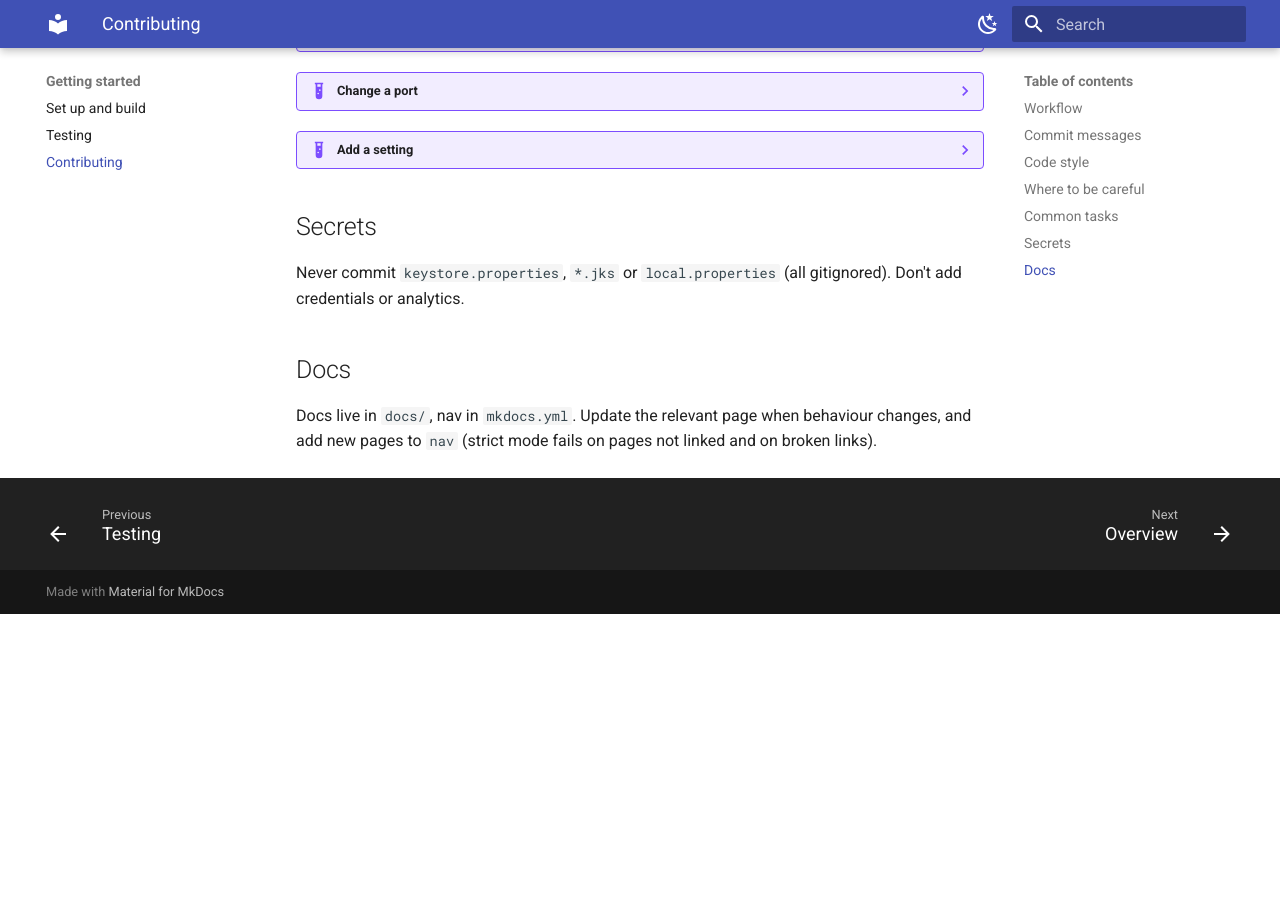
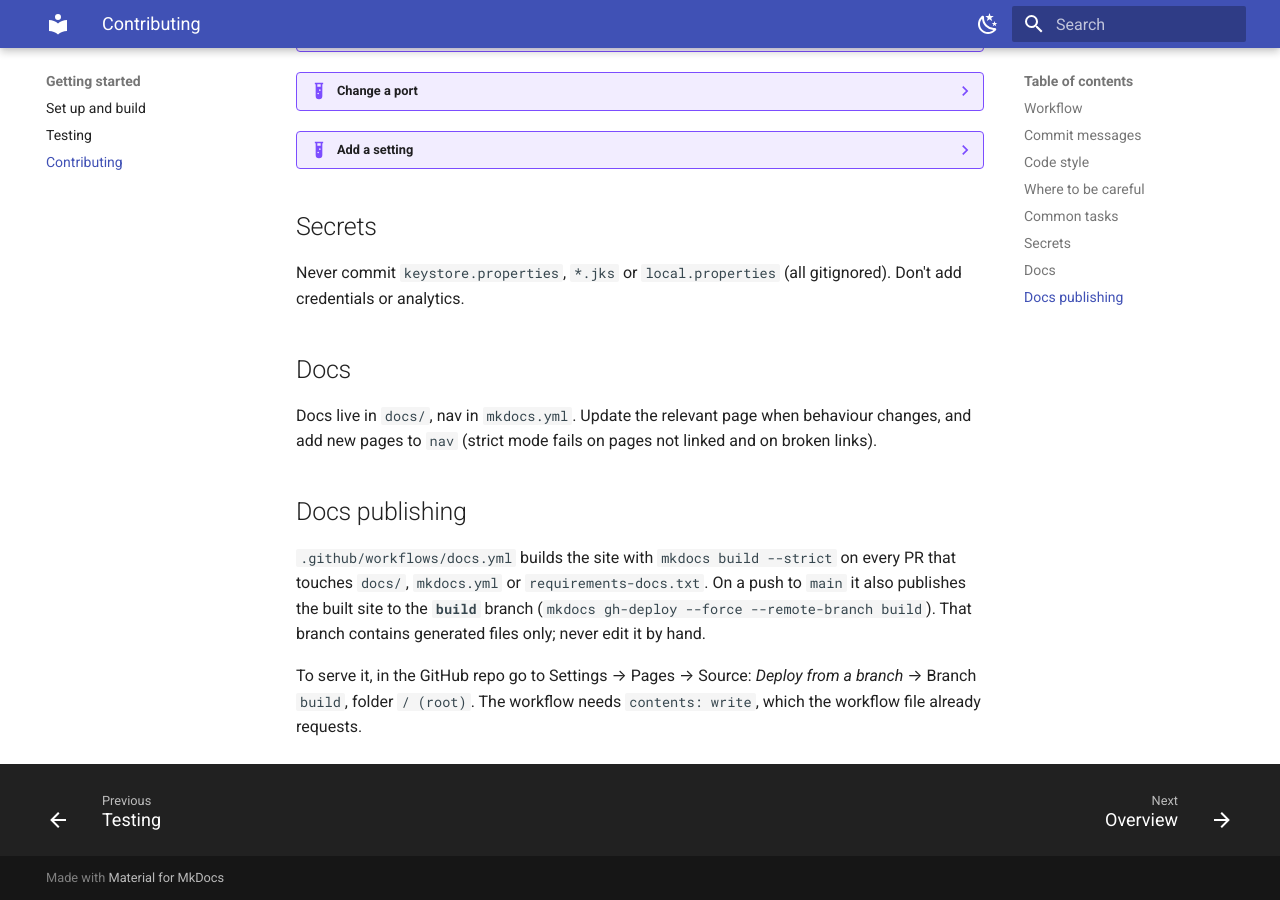
Before and after one commit to sshubhamk1/hostlocal, an MkDocs documentation site: the page built from docs/contributing.md, in a window 1280 px wide and 900 px high, scrolled down 1620 px. Built offline with MkDocs 1.6.1 and Material for MkDocs 9.7.7, drawn with Linux system fonts in a browser that asks for light colours; before the commit the page ends 2234 px from its top, so only the background shows below that.

Commit message:
Add GitHub Actions workflow to build and publish docs
PRs touching docs run mkdocs build --strict. Pushes to main also
publish the built site to the build branch via mkdocs gh-deploy.
Document the workflow and Pages setup in contributing.

```diff
--- a/docs/contributing.md
+++ b/docs/contributing.md
@@ -58,3 +58,9 @@ Never commit `keystore.properties`, `*.jks` or `local.properties` (all gitignore
 ## Docs
 
 Docs live in `docs/`, nav in `mkdocs.yml`. Update the relevant page when behaviour changes, and add new pages to `nav` (strict mode fails on pages not linked and on broken links).
+
+## Docs publishing
+
+`.github/workflows/docs.yml` builds the site with `mkdocs build --strict` on every PR that touches `docs/`, `mkdocs.yml` or `requirements-docs.txt`. On a push to `main` it also publishes the built site to the **`build`** branch (`mkdocs gh-deploy --force --remote-branch build`). That branch contains generated files only; never edit it by hand.
+
+To serve it, in the GitHub repo go to Settings → Pages → Source: *Deploy from a branch* → Branch `build`, folder `/ (root)`. The workflow needs `contents: write`, which the workflow file already requests.
```
Also changed, not shown: 1 other file.
